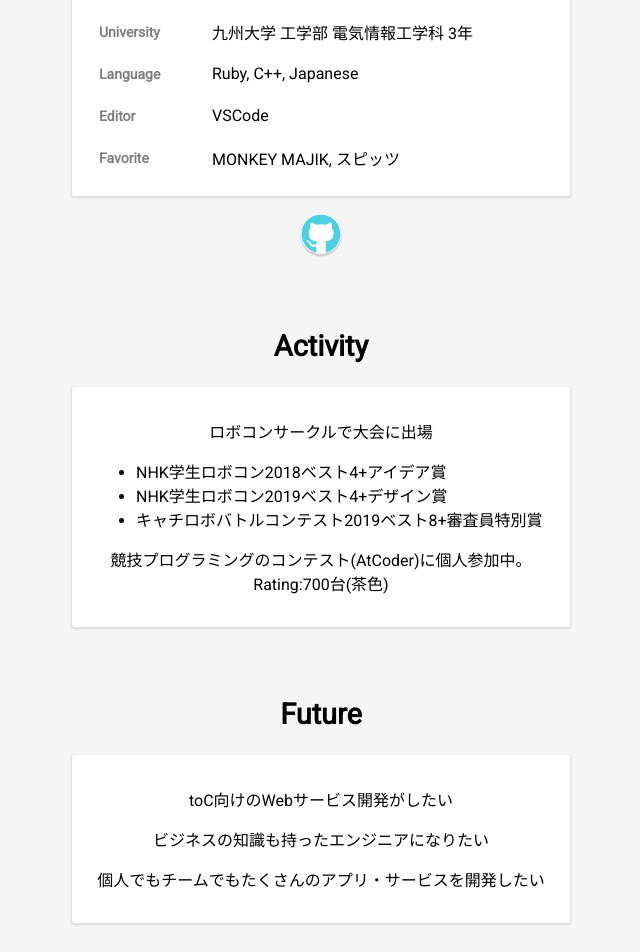
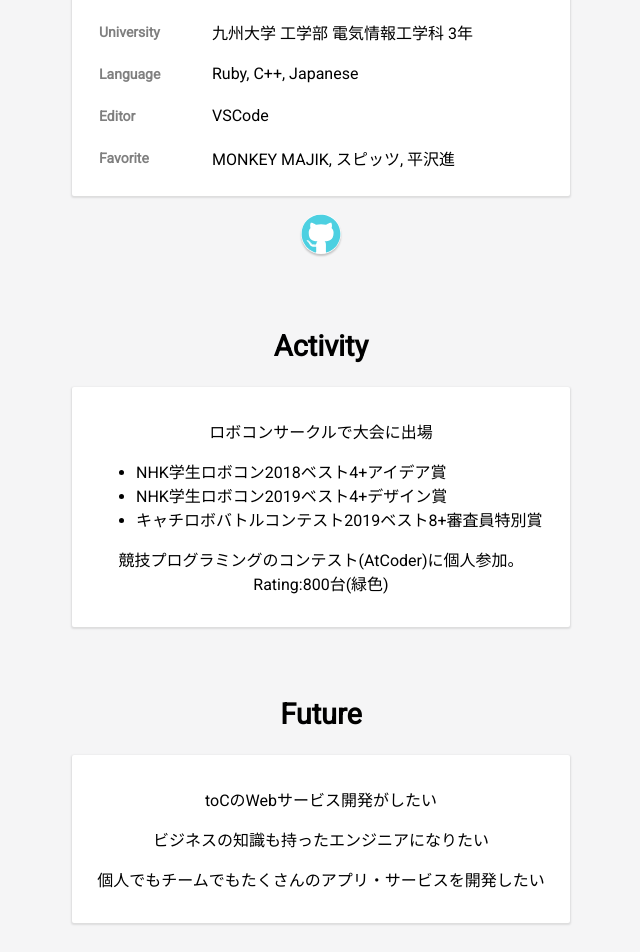
Before and after one commit to Fukkatsuso/portfolio, a Vue app: page /about in a window 1280 px wide. Shown: the part 260-1212 px from the top of the page, without its empty margins (319-959 px from the left). Built offline with nearby package versions, Linux system fonts and the light colour scheme.

Commit message:
コンテンツ更新

```diff
--- a/src/views/About.vue
+++ b/src/views/About.vue
@@ -4,7 +4,7 @@
     <div>
       <div class="profile-table">
         <table>
-          <tr v-for="item in profile">
+          <tr v-for="item in profile" v-bind:key="item.title">
             <th>{{ item.title }}</th>
             <td>{{ item.content }}</td>
           </tr>
@@ -25,12 +25,12 @@
           <li>キャチロボバトルコンテスト2019ベスト8+審査員特別賞</li>
         </ul>
       </p>
-      <p>競技プログラミングのコンテスト(AtCoder)に個人参加中。Rating:700台(茶色)</p>
+      <p>競技プログラミングのコンテスト(AtCoder)に個人参加。Rating:800台(緑色)</p>
     </div>
 
     <SubTitle name="Future"/>
     <div class="profile-future">
-      <p>toC向けのWebサービス開発がしたい</p>
+      <p>toCのWebサービス開発がしたい</p>
       <p>ビジネスの知識も持ったエンジニアになりたい</p>
       <p>個人でもチームでもたくさんのアプリ・サービスを開発したい</p>
     </div>
@@ -62,7 +62,7 @@ export default {
         {title: 'Editor',
         content: 'VSCode'},
         {title: 'Favorite',
-        content: 'MONKEY MAJIK, スピッツ'}
+        content: 'MONKEY MAJIK, スピッツ, 平沢進'}
       ],
       githubIcon: faGithub
     }
--- a/src/views/Skills.vue
+++ b/src/views/Skills.vue
@@ -3,6 +3,7 @@
     <SubTitle name="Skills"/>
     <div class="skills-flex-container">
       <SkillCard v-for="skill in skills"
+      v-bind:key="skill.name"
       v-bind:name="skill.name"
       v-bind:term="skill.term"
       v-bind:content="skill.content" />
@@ -30,10 +31,10 @@ export default {
         term: '1年',
         content: 'サーバーサイドや競技プログラミングに使用しています。便利なメソッドやライブラリが豊富なところが好きです。'},
         {name: 'JavaScript',
-        term: '3ヵ月',
+        term: '3ヶ月',
         content: 'Web開発で必要になった際に適宜使っている程度で、簡単なものしか記述できずあまり得意とは言えません。調べながらであれば大体の処理は書けそうな気がします。'},
         {name: 'Go',
-        term: '2週間',
+        term: '2ヶ月',
         content: '静的型付けがトレンドと聞いて始めてみました。競プロでRubyからGoに移行中で試行錯誤していますが、interfaceや並列処理などのコードは書いておらず、まだ慣れていません。APIサーバーを立ててアプリを作ってみたいと考えています。'},
         {name: 'HTML/CSS',
         term: '1年',
@@ -42,16 +43,16 @@ export default {
         term: '1年',
         content: 'Webアプリ作成で主に使用しているフレームワークです。Webの勉強をするにつれて、なんでもござれなRailsは基礎を学ぶのに不向きだと思い始めました。'},
         {name: 'Sinatra',
-        term: '1ヶ月',
+        term: '2ヶ月',
         content: 'サーバーサイドのコードを極力自分で書きたいという気持ちが高まって始めました。MySQLと連携して簡単なAPIサーバーを立てるところまではできます。'},
         {name: 'Vue.js',
         term: '2ヶ月',
         content: '新しめなフロントエンド技術の習得の第1歩に選びました。このポートフォリオに使用しています。'},
         {name: 'MySQL',
-        term: '~半年',
+        term: '半年',
         content: 'Railsと一緒に使うことが多く、SQLはあまり書いた経験がありませんでしたが、Sinatraを始めたのを機に自力でSQLを書くようになりました。'},
         {name: 'Docker',
-        term: '1ヶ月',
+        term: '4ヶ月',
         content: '念願のmacbookを手に入れて以降、開発環境はDockerで作るようにしています。コンテナの作成・立ち上げ・破棄が手軽にできるので気に入っています。'},
         {name: 'Git/GitHub',
         term: '1年',
--- a/src/views/Works.vue
+++ b/src/views/Works.vue
@@ -4,6 +4,7 @@
     <div class="works-flex-container">
       <WorkCard
         v-for="work in works"
+        v-bind:key="work.name"
         v-bind:name="work.name"
         v-bind:timing="work.timing"
         v-bind:content="work.content"
```
